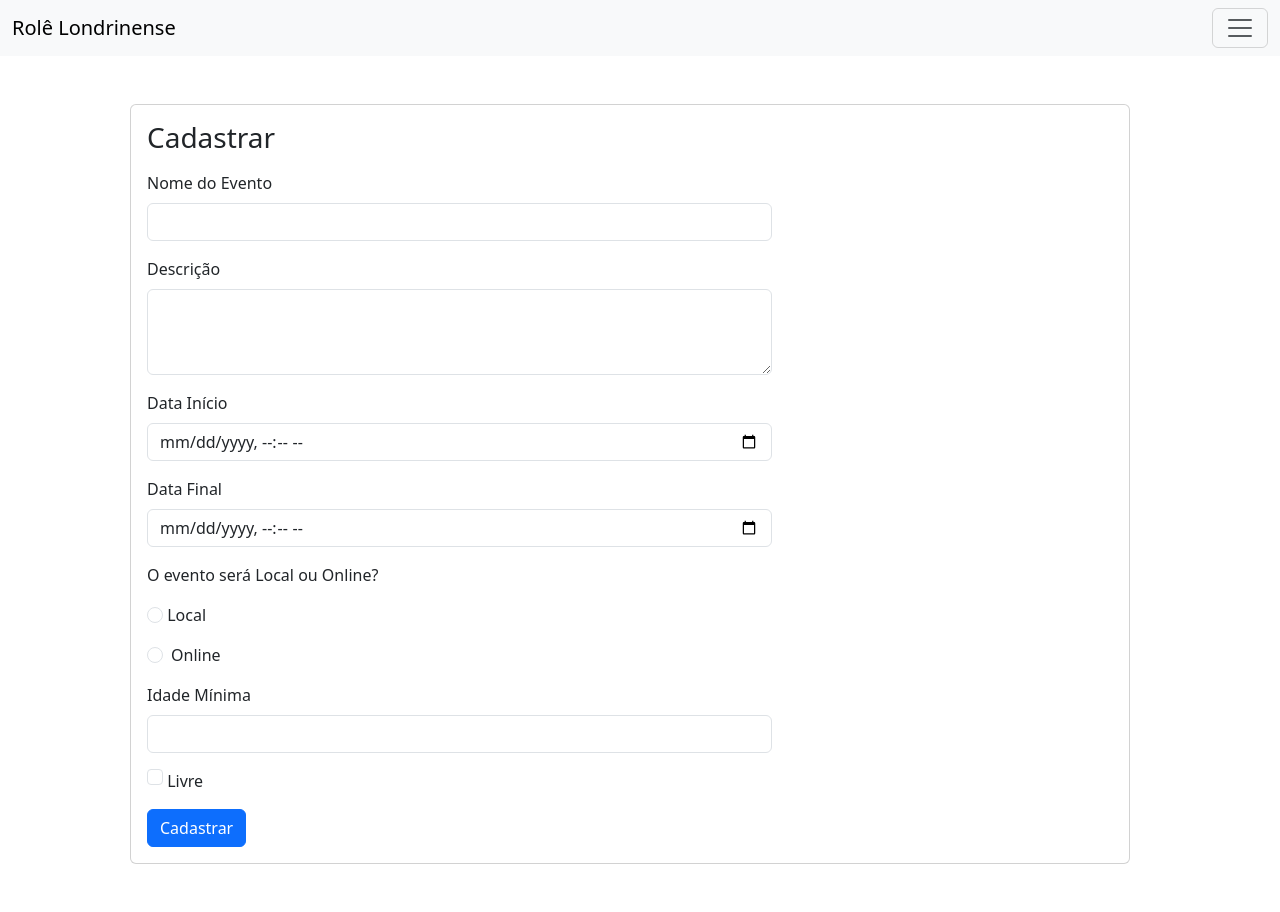
After one commit to marcelo-jrs/role_londrinense, a Django app: page /criar-evento/ in a window 1280 px wide. The commit adds this page. Run offline with Django 4.2, Linux system fonts and the light colour scheme; some libraries are stand-ins or nearby versions.

Commit message:
eventos e calendario

```diff
--- a/calendario/models.py
+++ b/calendario/models.py
@@ -10,5 +10,8 @@ class Evento(models.Model):
     data_inicio = models.DateTimeField()
     data_final = models.DateTimeField()
     local_online = models.IntegerField()
-    faixa_estaria = models.IntegerField()
+    faixa_etaria = models.IntegerField()
     id_usuario = models.ForeignKey(User, on_delete=models.CASCADE)
+
+    class Meta:
+        db_table = "eventos"
--- /dev/null
+++ b/calendario/templates/evento-create.html
@@ -0,0 +1,66 @@
+{% extends 'partials/menu.html' %}
+
+{% block content %}
+
+<div class="container">
+    <div class="card m-5" style="width: 1000px;">
+        <div class="card-body">
+            <div class="row">
+                <div class="col">
+                    <h3 class="mb-3">Cadastrar</h3>
+                    <form method="POST">
+                        {{ error }}
+                        {% csrf_token %}
+                        <div class="mb-3">
+                            <label for="nome_evento" class="form-label">Nome do Evento</label>
+                            <input type="text" class="form-control" name="nome_evento" id="nome_evento" style="width: 625px;">
+                        </div>
+                        <div class="mb-3">
+                            <label for="descricao" class="form-label">Descrição</label>
+                            <textarea name="descricao" class="form-control" id="exampleFormControlTextarea1" rows="3" style="width: 625px;"></textarea>
+                        </div>
+                        <div class="mb-3">
+                        </div>
+                        <div class="mb-3">
+                            <label for="data_inicio" class="form-label">Data Início</label>
+                            <input type="datetime-local" class="form-control" name="data_inicio" id="data_inicio" style="width: 625px;">
+                        </div>
+                        <div class="mb-3">
+                            <label for="data_final" class="form-label">Data Final</label>
+                            <input type="datetime-local" class="form-control" name="data_final" id="data_final" style="width: 625px;">
+                        </div>
+                        <div class="mb-3">
+                            <p>O evento será Local ou Online?</p>
+                            <input class="form-check-input" type="radio" name="local_online" id="local_online" value="1">
+                            <label class="form-check-label" for="flexRadioDefault1">
+                              Local
+                            </label>
+                          </div>
+                          <div class="mb-3 form-check">
+                            <input class="form-check-input" type="radio" name="local_online" id="local_online" value="1">
+                            <label class="form-check-label" for="flexRadioDefault2">
+                              Online
+                            </label>
+                        </div>
+                        <div class="mb-3">
+                            <label for="faixa_etaria" class="form-label">Idade Mínima</label>
+                            <input type="number" class="form-control" name="faixa_etaria" id="faixa_etaria" style="width: 625px;">
+                            <input class="form-check-input mt-3" type="checkbox" value="" id="check_faixa_etaria">
+                            <label class="form-check-label mt-3" for="check_faixa_etaria">
+                              Livre
+                            </label>
+
+                        </div>
+                        <button type="submit" class="btn btn-primary">Cadastrar</button>
+                    </form>
+                </div>
+                <div class="col text-center">
+                    {% load static %}
+
+                </div>
+            </div>
+        </div>
+    </div>
+</div>
+
+{% endblock %}
--- a/calendario/templates/partials/menu.html
+++ b/calendario/templates/partials/menu.html
@@ -3,6 +3,13 @@
   <head>
     <meta charset="utf-8">
     <meta name="viewport" content="width=device-width, initial-scale=1">
+    <link href="https://cdn.jsdelivr.net/npm/bootstrap@5.0.2/dist/css/bootstrap.min.css" rel="stylesheet">
+
+
+    <script src="https://cdnjs.cloudflare.com/ajax/libs/jquery/3.1.1/jquery.min.js"></script>
+    <link rel="stylesheet" href="https://cdnjs.cloudflare.com/ajax/libs/fullcalendar/3.9.0/fullcalendar.css" />
+    <script src="https://cdnjs.cloudflare.com/ajax/libs/moment.js/2.24.0/moment.min.js"></script>
+    <script src="https://cdnjs.cloudflare.com/ajax/libs/fullcalendar/3.9.0/fullcalendar.js"></script>
     <title>Rolê Londrinense</title>
     <link href="https://cdn.jsdelivr.net/npm/bootstrap@5.3.1/dist/css/bootstrap.min.css" rel="stylesheet" integrity="sha384-4bw+/aepP/YC94hEpVNVgiZdgIC5+VKNBQNGCHeKRQN+PtmoHDEXuppvnDJzQIu9" crossorigin="anonymous">
   </head>
@@ -47,7 +54,6 @@
 
 
     {% endblock %}
-
     <script src="https://cdn.jsdelivr.net/npm/@popperjs/core@2.11.8/dist/umd/popper.min.js" integrity="sha384-I7E8VVD/ismYTF4hNIPjVp/Zjvgyol6VFvRkX/vR+Vc4jQkC+hVqc2pM8ODewa9r" crossorigin="anonymous"></script>
     <script src="https://cdn.jsdelivr.net/npm/bootstrap@5.3.1/dist/js/bootstrap.min.js" integrity="sha384-Rx+T1VzGupg4BHQYs2gCW9It+akI2MM/mndMCy36UVfodzcJcF0GGLxZIzObiEfa" crossorigin="anonymous"></script>
   </body>
--- a/calendario/views.py
+++ b/calendario/views.py
@@ -2,6 +2,7 @@ from django.shortcuts import redirect, render, get_object_or_404
 from django.contrib.auth.models import User
 from django.contrib.auth.forms import UserCreationForm, AuthenticationForm
 from django.contrib.auth import login, logout, authenticate
+from .models import Evento
 
 
 # Create your views here.
@@ -63,3 +64,19 @@ def signup(request):
 def signout(request):
     logout(request)
     return redirect('signin')
+
+def createEvento(request):
+    if request.method == 'GET':
+        return render(request, 'evento-create.html')
+    elif request.method == 'POST':
+        evento = Evento()
+        evento.nome_evento = request.POST['nome_evento']
+        evento.descricao = request.POST['descricao']
+        evento.data_inicio = request.POST['data_inicio']
+        evento.data_final = request.POST['data_final']
+        evento.local_online = request.POST['local_online']
+        evento.faixa_etaria = request.POST['faixa_etaria']
+        evento.id_usuario = request.user
+
+        evento.save()
+        return redirect('home')
--- a/role_londrinense/urls.py
+++ b/role_londrinense/urls.py
@@ -24,4 +24,5 @@ urlpatterns = [
     path('cadastro/', views.signup, name='signup'),
     path('entrar/', views.signin, name='signin'),
     path('sair/', views.signout, name='signout'),
+    path('criar-evento/', views.createEvento, name='createEvento'),
 ]
```
Also changed, not shown: calendario/templates/home.html (+19 -1 lines), role_londrinense/settings.py (+18 -2 lines), calendario/migrations/0002_alter_evento_table.py (added), calendario/migrations/0003_evento_horario_final_evento_horario_inicio_and_more.py (added), calendario/migrations/0004_rename_faixa_estaria_evento_faixa_etaria.py (added), calendario/migrations/0005_remove_evento_horario_final_and_more.py (added), calendario/templates/evento-update.html (added), calendario/templates/evento.html (added), db.sqlite3.
